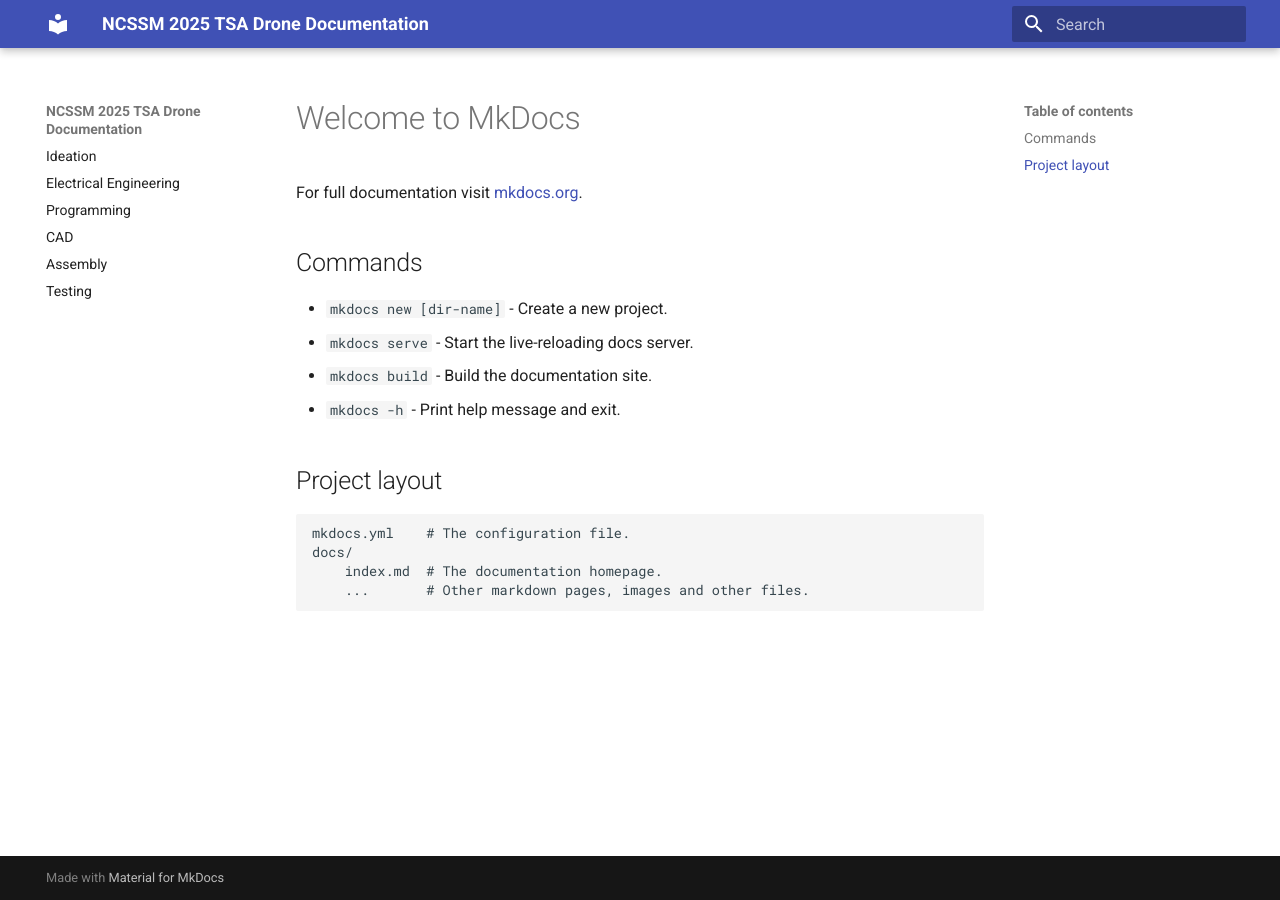
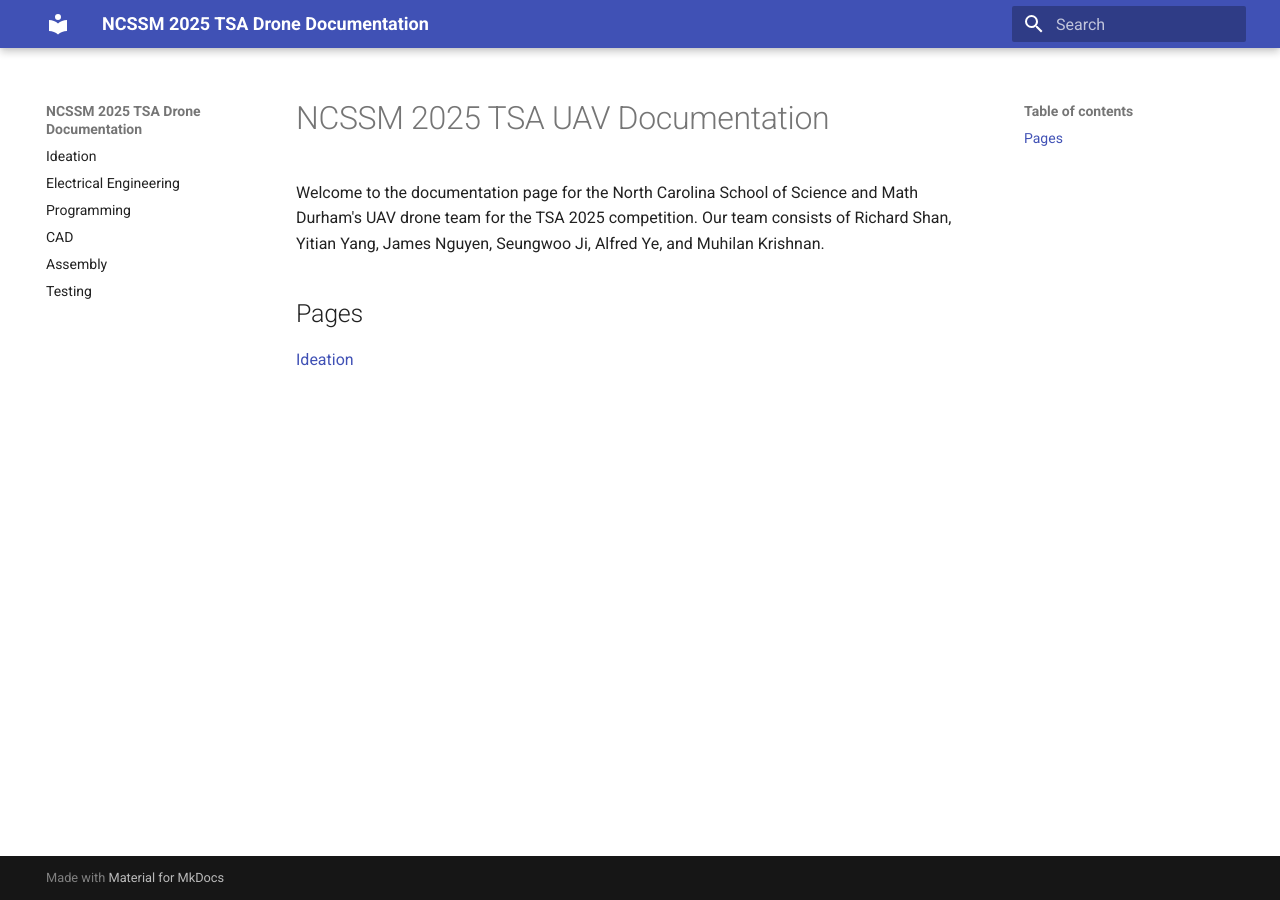
Before and after one commit to ncssmDrone/ncssmdrone.github.io, an MkDocs documentation site: the page built from docs/index.md, in a window 1280 px wide. Built offline with MkDocs 1.6.1 and Material for MkDocs 9.7.7, drawn with Linux system fonts in a browser that asks for light colours.

Commit message:
Document homepage architecture setup

```diff
--- a/docs/index.md
+++ b/docs/index.md
@@ -1,17 +1,7 @@
-# Welcome to MkDocs
+# NCSSM 2025 TSA UAV Documentation
 
-For full documentation visit [mkdocs.org](https://www.mkdocs.org).
+Welcome to the documentation page for the North Carolina School of Science and Math Durham's UAV drone team for the TSA 2025 competition. Our team consists of Richard Shan, Yitian Yang, James Nguyen, Seungwoo Ji, Alfred Ye, and Muhilan Krishnan.
 
-## Commands
+## Pages
 
-* `mkdocs new [dir-name]` - Create a new project.
-* `mkdocs serve` - Start the live-reloading docs server.
-* `mkdocs build` - Build the documentation site.
-* `mkdocs -h` - Print help message and exit.
-
-## Project layout
-
-    mkdocs.yml    # The configuration file.
-    docs/
-        index.md  # The documentation homepage.
-        ...       # Other markdown pages, images and other files.
+[Ideation](ideation.md)
```
Also changed, not shown: docs/ideation.md (+1 -2 lines).
